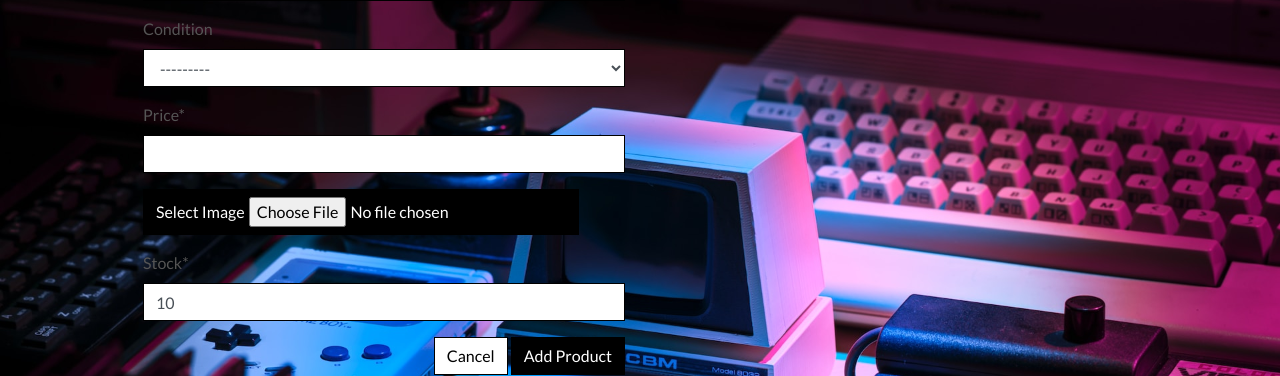
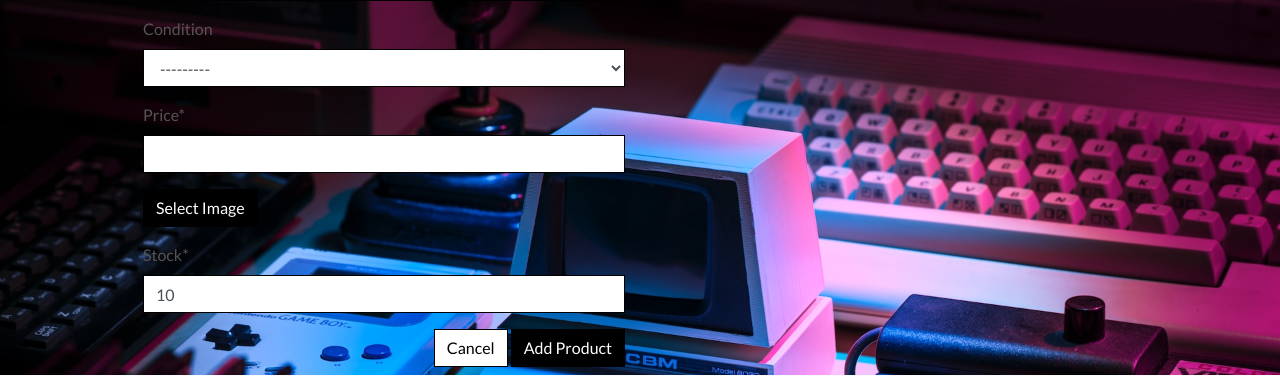
Before and after one commit to adamgilroy22/retro-reboot, a Django app: page /products/add/ in a window 1280 px wide. Shown: the part 945-1321 px from the top of the page. Run offline with Django 3.2, Linux system fonts and the light colour scheme; the visitor is signed in with stand-in values (Sample User, id 1); data that the repository does not hold is empty; some libraries are stand-ins or nearby versions.

Commit message:
Add style for product form

```diff
--- a/static/css/base.css
+++ b/static/css/base.css
@@ -228,6 +228,34 @@ body {
 	color: #17a2b8; /* text-info */
 }
 
+/* Product Form */
+
+.btn-file {
+    position: relative;
+    overflow: hidden;
+}
+
+.btn-file input[type="file"] {
+    position: absolute;
+    top: 0;
+    right: 0;
+    min-width: 100%;
+    min-height: 100%;
+    opacity: 0;
+    cursor: pointer;
+}
+
+.custom-checkbox .custom-control-label::before {
+    border-radius: 0;
+    border-color: #dc3545;
+}
+
+.custom-checkbox .custom-control-input:checked~.custom-control-label::before {
+    background-color: #dc3545;
+    border-color: #dc3545;
+    border-radius: 0;
+}
+
 /* fixed top navbar only on medium and up */
 @media (min-width: 992px) {
     .fixed-top-desktop-only {
```
